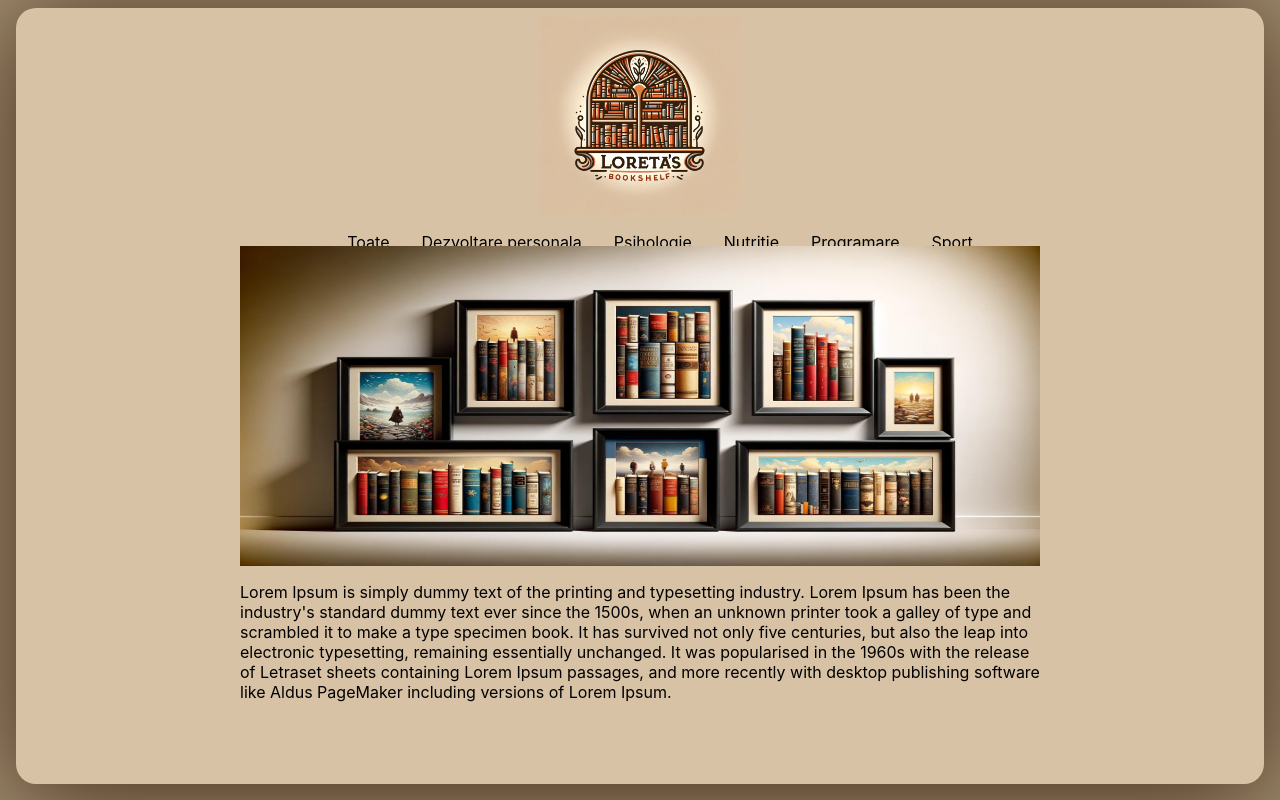
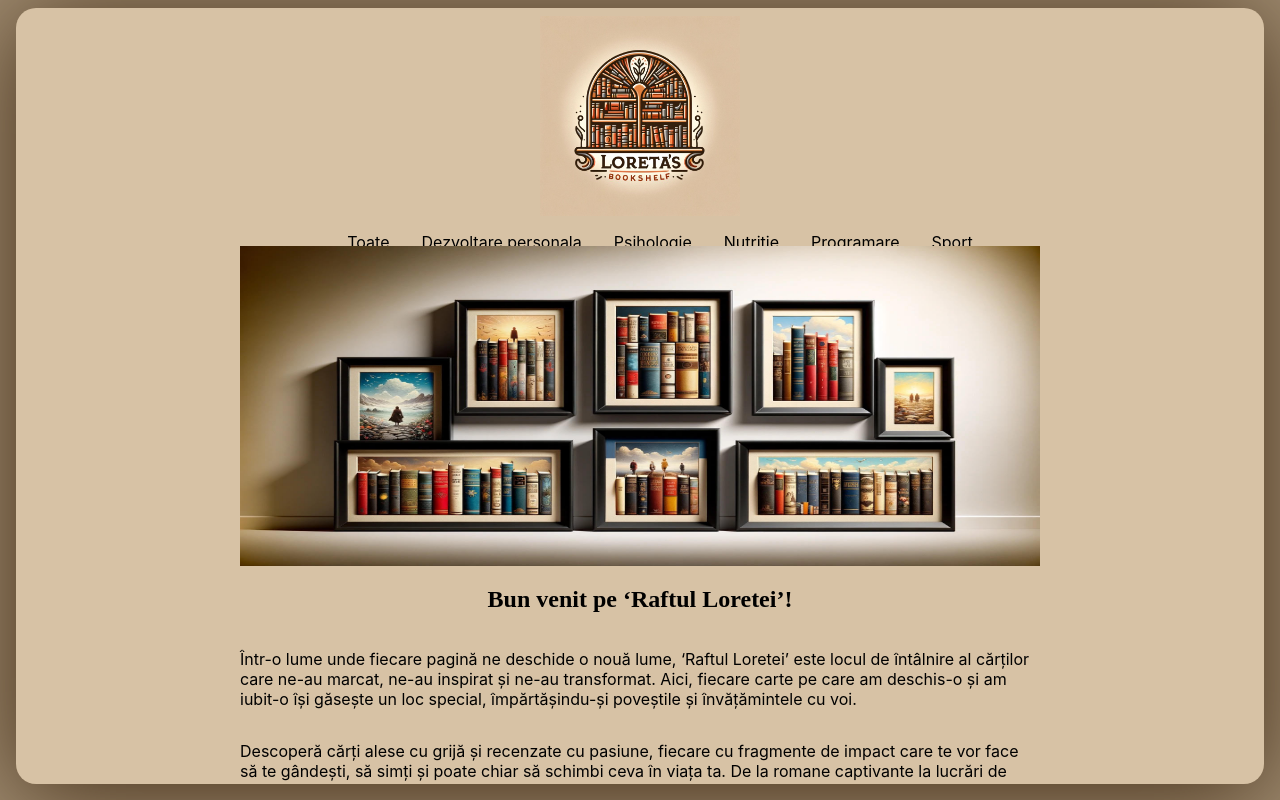
Before and after one commit to loredana96/loreta-and-the-bookshelf, an Angular app in the folder loreta-and-the-bookshelf/: page / in a window 1280 px wide. Built offline with nearby package versions, Linux system fonts and the light colour scheme.

Commit message:
add impact text

```diff
--- a/loreta-and-the-bookshelf/src/app/home-page/home-page.component.html
+++ b/loreta-and-the-bookshelf/src/app/home-page/home-page.component.html
@@ -13,7 +13,11 @@
         </div>
         <div class="intro">
             <img class="intro-image" src="../../assets/wall-with-books.jpg">
-            <p class="intro-text">Lorem Ipsum is simply dummy text of the printing and typesetting industry. Lorem Ipsum has been the industry's standard dummy text ever since the 1500s, when an unknown printer took a galley of type and scrambled it to make a type specimen book. It has survived not only five centuries, but also the leap into electronic typesetting, remaining essentially unchanged. It was popularised in the 1960s with the release of Letraset sheets containing Lorem Ipsum passages, and more recently with desktop publishing software like Aldus PageMaker including versions of Lorem Ipsum.</p>
+            <h2>Bun venit pe ‘Raftul Loretei’!</h2>
+            <p class="intro-text">Într-o lume unde fiecare pagină ne deschide o nouă lume, ‘Raftul Loretei’ este locul de întâlnire al cărților care ne-au marcat, ne-au inspirat și ne-au transformat. Aici, fiecare carte pe care am deschis-o și am iubit-o își găsește un loc special, împărtășindu-și poveștile și învățămintele cu voi.</p>
+            <p class="intro-text">Descoperă cărți alese cu grijă și recenzate cu pasiune, fiecare cu fragmente de impact care te vor face să te gândești, să simți și poate chiar să schimbi ceva în viața ta. De la romane captivante la lucrări de dezvoltare personală, de la poezie emoționantă la non-ficțiune provocatoare, ‘Raftul Loretei’ te invită într-o călătorie a descoperirii prin literatură</p>
+            <p class="intro-text">Nu ezita să împărtășești și tu gândurile tale despre cărțile citite, să lași un comentariu, să oferi un like sau să împarți cu prietenii tăi comorile găsite aici. ‘Raftul Loretei’ este mai mult decât un site – este o comunitate de iubitori de cărți, un spațiu unde fiecare voce contează și fiecare carte are o poveste de spus.</p>
+            <p class="intro-text">Haide să explorăm împreună lumea cărților și să descoperim următoarea noastră lectură preferată!</p>
         </div>
     </div>
 </div>
```
